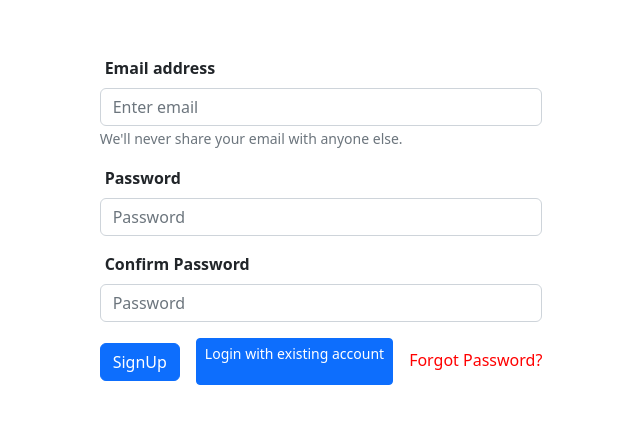
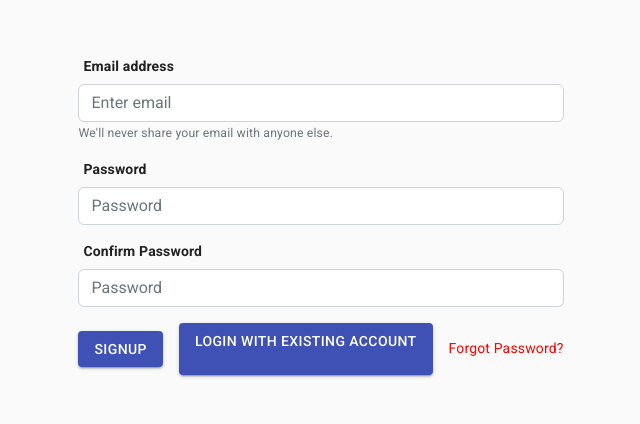
Before and after one commit to Ritik-122/expensetracker, a React (Create React App) app: page / in a window 1280 px wide. Shown: the part 194-618 px from the top of the page, without its empty margins (364-1004 px from the left). Built offline with nearby package versions, Linux system fonts and the light colour scheme.

Commit message:
""added material ui""

```diff
--- a/package.json
+++ b/package.json
@@ -3,6 +3,8 @@
   "version": "0.1.0",
   "private": true,
   "dependencies": {
+    "@material-ui/core": "^4.12.4",
+    "@material-ui/icons": "^4.11.3",
     "@reduxjs/toolkit": "^1.9.3",
     "@testing-library/jest-dom": "^5.16.5",
     "@testing-library/react": "^13.4.0",
--- a/public/index.html
+++ b/public/index.html
@@ -11,7 +11,7 @@
     />
 
 
-
+    <link rel="stylesheet" href="https://fonts.googleapis.com/css?family=Roboto:300,400,500,700&display=swap" />
     <title>React App</title>
   </head>
   <body>
--- a/src/Card/Card.js
+++ b/src/Card/Card.js
@@ -1,10 +1,14 @@
+import { CssBaseline } from '@material-ui/core'
 import React from 'react'
 import classes from '../Card/Card.module.css'
 
 export default function Card(props) {
   return (
+    <>
+    <CssBaseline/>
     <div className={classes.content}>
         {props.children}
     </div>
+    </>
   )
 }
--- a/src/LoginSign/Login.js
+++ b/src/LoginSign/Login.js
@@ -1,12 +1,12 @@
 import React, { useRef, useState } from "react";
-import Button from "react-bootstrap/Button";
 import Form from "react-bootstrap/Form";
 import Card from "../Card/Card";
 import {  useHistory } from "react-router-dom";
 import { Alert } from "react-bootstrap";
 import { useSelector,useDispatch } from "react-redux";
 import { authActions } from "../store/redux";
-
+import { CssBaseline } from "@material-ui/core";
+import Button from '@material-ui/core/Button';
 export default function Login() {
   const dispatch=useDispatch()
   const isLoggedIn=useSelector((state)=>state.auth.token)
@@ -132,6 +132,7 @@ export default function Login() {
   //-------------------------------------------return ----------------------------------------
   return (
     <>
+    <CssBaseline/>
       <Card>
         <Form onSubmit={handleSubmit}>
           <Form.Group className="mb-3" controlId="formBasicEmail">
@@ -156,7 +157,7 @@ export default function Login() {
               required
             />
           </Form.Group>
-          <Form.Group className="mb-3" controlId="formBasicPassword">
+        <Form.Group className="mb-3" controlId="formBasicPassword">
             <Form.Label>Confirm Password</Form.Label>
             <Form.Control
               type="password"
@@ -166,11 +167,11 @@ export default function Login() {
             />
           </Form.Group>
           {!isLoggedIn && (
-            <Button variant="primary" type="submit">
+            <Button variant="contained" color="primary" type="submit">
               {signUp ? "Login" : "SignUp"}
             </Button>
           )}
-          <Button size="sm" className="mx-3">
+          <Button variant="contained" color="primary"  className="mx-3">
             {signUp === true ? (
               <p onClick={clickHandler}>Create new account</p>
             ) : (
--- a/src/Pages/ProfilePage.js
+++ b/src/Pages/ProfilePage.js
@@ -1,10 +1,11 @@
 import React, { useEffect, useRef, useState } from "react";
-import { Button } from "react-bootstrap";
 
+import Button from '@material-ui/core/Button';
 import "./ProfilePage.css";
 import { useHistory } from "react-router-dom";
 import { useDispatch } from "react-redux";
 import { authActions } from "../store/redux";
+import { AppBar, CssBaseline } from "@material-ui/core";
 export default function ProfilePage() {
   const history=useHistory()
 const [preVal,setPreVal]=useState([])
@@ -90,8 +91,10 @@ fetchData()
   //----------------------------------------------return here----------------------------------------------
   return (
     <>
-      <h2 className="my-3">Contact Details</h2>
-      <Button size="sm" onClick={logout}>Log Out</Button>
+    <CssBaseline/>
+    <AppBar position="relative"><h2 className="my-3">Contact Details</h2>
+     </AppBar>
+     <Button variant="contained" color="primary" className="my-3" onClick={logout}>Log Out</Button>
       <form onSubmit={handleSubmit}>
         <label>Full Name:</label>
         <input ref={name} value={preVal.displayName} req></input>
--- a/src/Pages/Welcome.js
+++ b/src/Pages/Welcome.js
@@ -8,6 +8,7 @@ import { saveAs } from 'file-saver';
 import Table from "react-bootstrap/Table";
 import { useDispatch, useSelector } from "react-redux";
 import { expenseActions, premiumAccountActions } from "../store/redux";
+import { CssBaseline } from "@material-ui/core";
 
 export default function Welcome() {
 
@@ -198,6 +199,7 @@ export default function Welcome() {
   ///////////////////////////////////////////////DOWNLOAD////////////////////////////////////////////////
   return (
     <>
+    <CssBaseline/>
       <h4>Welcome to Expense Tracker,</h4>
       <span className={classes.sp}>
         Your profile is incomplete. <Link to="/profile">Complete Now</Link>{" "}
--- a/src/store/redux.js
+++ b/src/store/redux.js
@@ -1,6 +1,6 @@
 import { createSlice } from "@reduxjs/toolkit";
 import { configureStore } from "@reduxjs/toolkit";
-import { ToggleButton } from "react-bootstrap";
+
 
 const expenseSlice = createSlice({
   name: "expenses",
```
Also changed, not shown: 1 other file (tests, documents, lock files or other folders).
